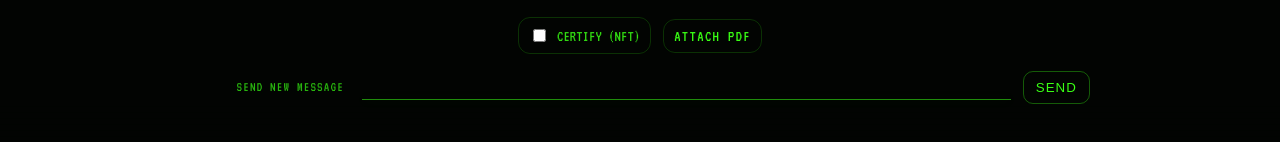
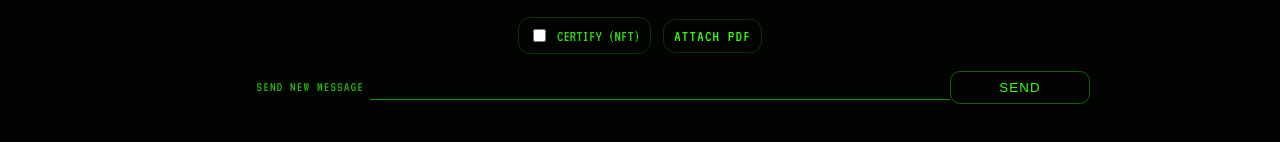
Before and after one commit to AdamBannister01/literanova, a plain HTML site: page index.html in a window 1280 px wide. Shown: the part 500-642 px from the top of the page. Drawn offline with nearby package versions, Linux system fonts and the light colour scheme; animation ran at ten frames a second.

Commit message:
Update styles.css

```diff
--- a/styles.css
+++ b/styles.css
@@ -397,9 +397,8 @@ html, body{
 
 .composer-row{
   display:grid;
-  grid-template-columns: auto 1fr auto;
+  grid-template-columns: 180px minmax(0, 1fr) 140px;
   align-items:center;
-  gap:12px;
   width:100%;
   max-width:900px;
 }
```
